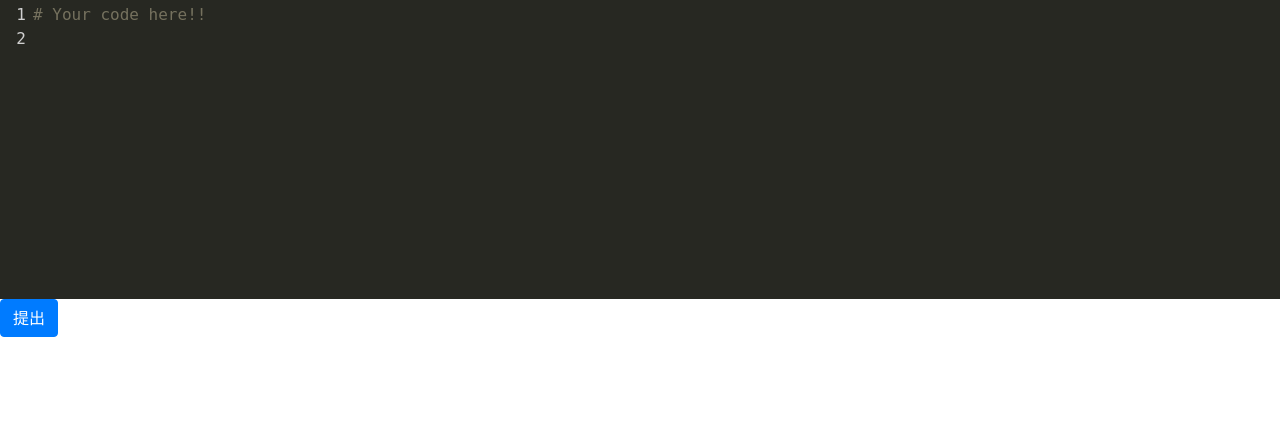
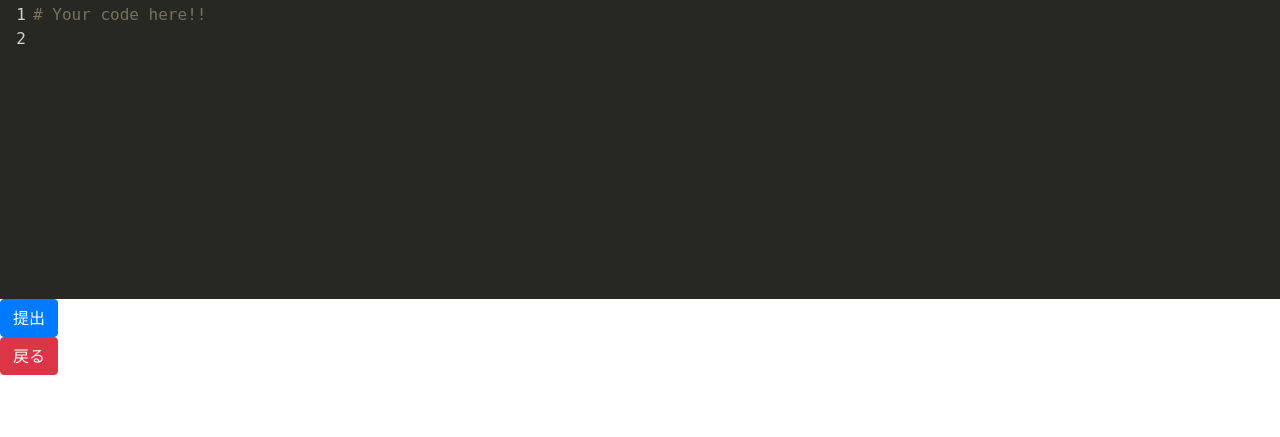
Before and after one commit to kyutech-programming-club/stego_cup, a Flask app: page /1/promblem in a window 1280 px wide. Shown: the part 167-604 px from the top of the page. Run offline with Flask 2, Linux system fonts and the light colour scheme; some libraries are stand-ins or nearby versions.

Commit message:
[add] #9 Create back button

```diff
--- a/app/templates/problem.html
+++ b/app/templates/problem.html
@@ -42,7 +42,13 @@
       mode: 'python'
     });
   </script>
-<input class="btn btn-primary" type="submit" value="提出">
+<form action="/" method="get">
+  <input class="btn btn-primary" type="submit" value='提出'>
+</form>
+<form action="/" method="get">
+  <input class="btn btn-danger" type="submit" value='戻る'>
+</form>
+
 
 <audio id="type" src="../static/music/cat_like2a.mp3" type="audio/meg"></audio>
 
```
